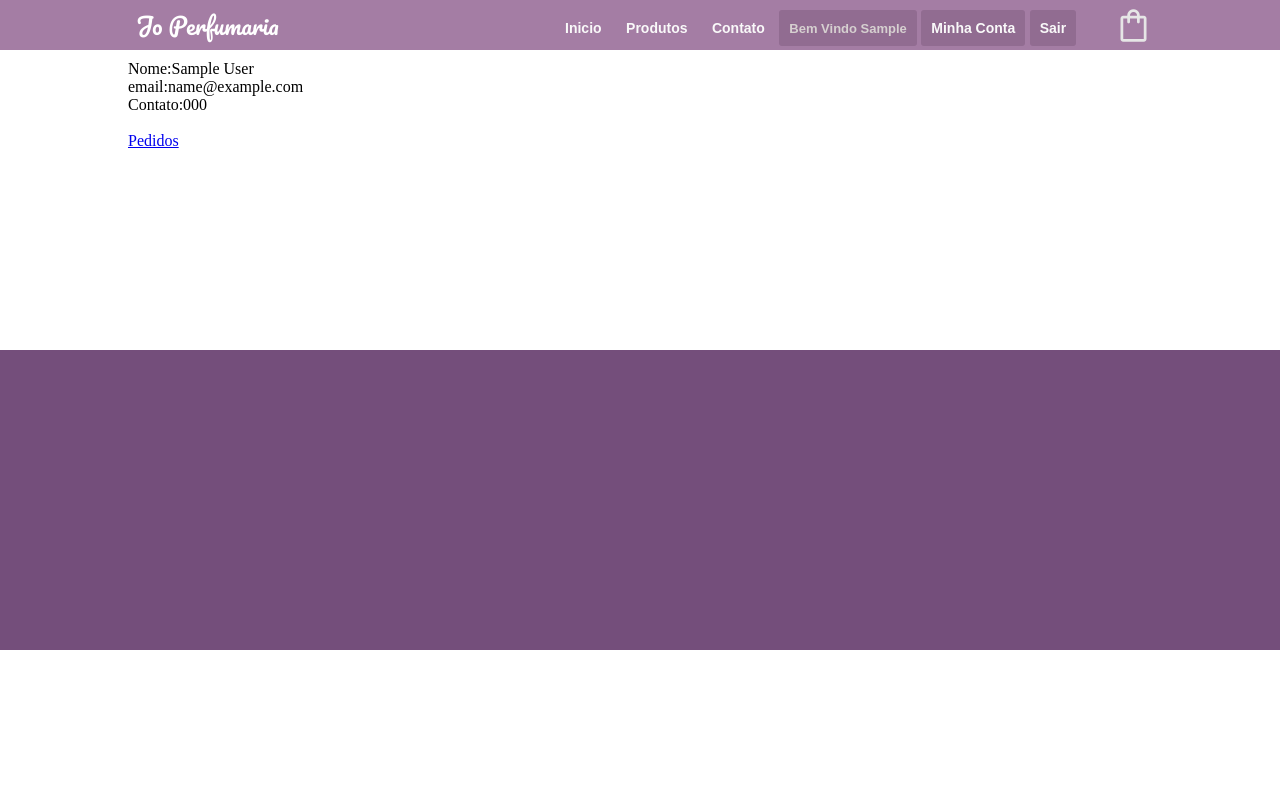
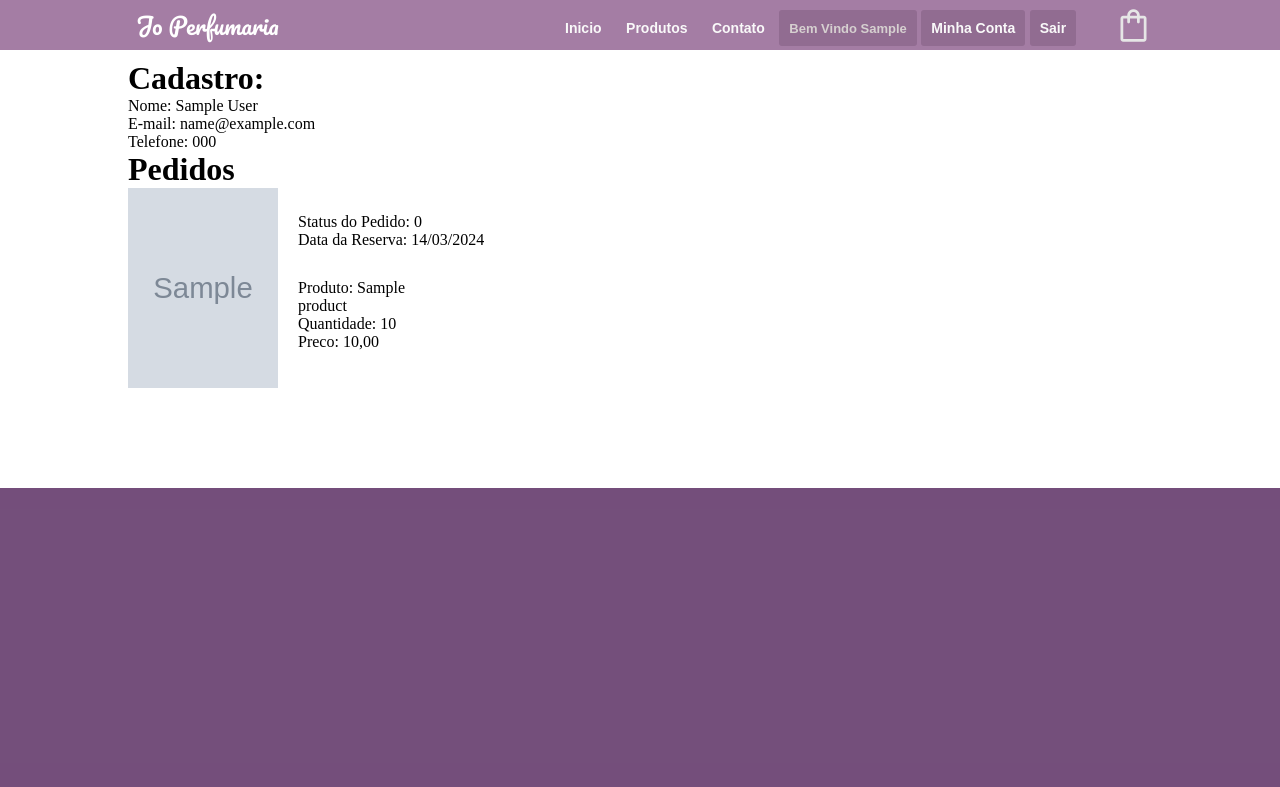
Before and after one commit to jtk15/brother-project, a Django app: page /accounts/conta in a window 1280 px wide. Shown: the top 787 px of the page. Run offline with Django 4.2, Linux system fonts and the light colour scheme; a user stored in the database is signed in; tables that the repository leaves empty hold one stand-in row (values such as "Sample post"); grey boxes marked "Sample" are stand-in pictures.

Commit message:
Foi implementado o design da tela de minha conta, onde mostra os itens comprados que com estado de compra aberta.
closes #48

```diff
--- a/accounts/templates/registration/my_count.html
+++ b/accounts/templates/registration/my_count.html
@@ -1,13 +1,47 @@
 {% extends 'base.html' %}
+{% load static %}
 
 {% block sitebody %}
-{% block  categories%}{% endblock%}
-{% block  search_filter%}
-{%endblock%}
-<p>Nome:{{user.name}}</p>
-<p>email:{{email}}</p>
-<p>Contato:{{user.cell_phone}}</p>
+    {% block  categories%}{% endblock%}
+    {% block  search_filter%}
+    {%endblock%}
+    {% block icon-contact %}{% endblock  %}
 
-<br>
-<a href={% url 'orders' %}>Pedidos</a>
+<div id="div-container-user-information">
+    <h1>Cadastro:</h1>
+    <p>Nome: {{user.name}}</p>
+    <p>E-mail: {{email}}</p>
+    <p>Telefone: {{user.cell_phone}}</p>
+
+</div>
+
+<div id='div-container-order-information'>
+    <h1>Pedidos</h1>
+    {% comment %} <div id="container-itens-product">  {% endcomment %}
+    {%for order in orders%}
+        {% for item in order.itens.values %}
+            {% for product in products%}
+                {%if product.pk ==  item.product_id %}
+                        <div style="width:400px; height:300px; float:left;">
+                            <img style="width:150px; height:200px; float:left;" width="150" height="200" src={% static product.image %}>
+                            <div id="contianer-information.product" style="width:30%; height:150px;  float:left; padding:10px;" >
+                                <div style="width:200px; height:auto; margin-top:5px; padding:10px;">
+                                    <p><span class="text-information-product">Status do Pedido: {{order.status}}</span></p>
+                                    <p><span class="text-information-product">Data da Reserva: 14/03/2024 </span></p>
+                                </div>
+                                <div style="width:100%; height:auto; margin-top:10px; padding:10px;">
+                                    <p><span class="text-information-product">Produto: {{product.name}}</span></p>
+                                    <p><span class="text-information-product">Quantidade: {{item.quantity}}</span></p>
+                                    <p><span class="text-information-product">Preco: {{item.price}}<p><span>
+                                </div>
+                            </div>
+                        </div>
+
+                        {%endif%}
+                {% endfor %}
+            {% endfor %}
+
+    {% endfor %}
+{% comment %} </div> {% endcomment %}
+</div>
 {% endblock %}
--- a/accounts/views.py
+++ b/accounts/views.py
@@ -4,6 +4,7 @@ from django.contrib import messages
 from django.views.generic import TemplateView
 
 from accounts.forms import CustomUserCreationForm
+from core.models import Order, OrderItem, Product
 
 
 class MyCount(TemplateView):
@@ -11,10 +12,19 @@ class MyCount(TemplateView):
     template_name = 'registration/my_count.html'
 
     def get_context_data(self, *args, **kwargs):
-
+        user_orders = Order.objects.filter(user=self.request.user)
         user = self.request.user
 
         context = super(MyCount, self).get_context_data(*args,**kwargs)
+
+        for order in user_orders:
+            for dic_items in order.itens.values():
+                context['items'] = dic_items
+
+        # context of orders
+        context['orders'] = user_orders
+        context['products'] = Product.objects.all()
+        # context of user
         context['email']=user.email
         context['username']=user.username
 
--- a/core/views.py
+++ b/core/views.py
@@ -3,7 +3,7 @@ from django.shortcuts import redirect, render
 from django.contrib.auth.mixins import LoginRequiredMixin
 from django.views.generic import TemplateView
 from checkout.models import ItemCart
-from core.models import Order, Product
+from core.models import Order, OrderItem, Product
 
 from core.models import Order, Product, Category
 
```
Also changed, not shown: accounts/static/css/accounts/style.css (+77 -0 lines).
